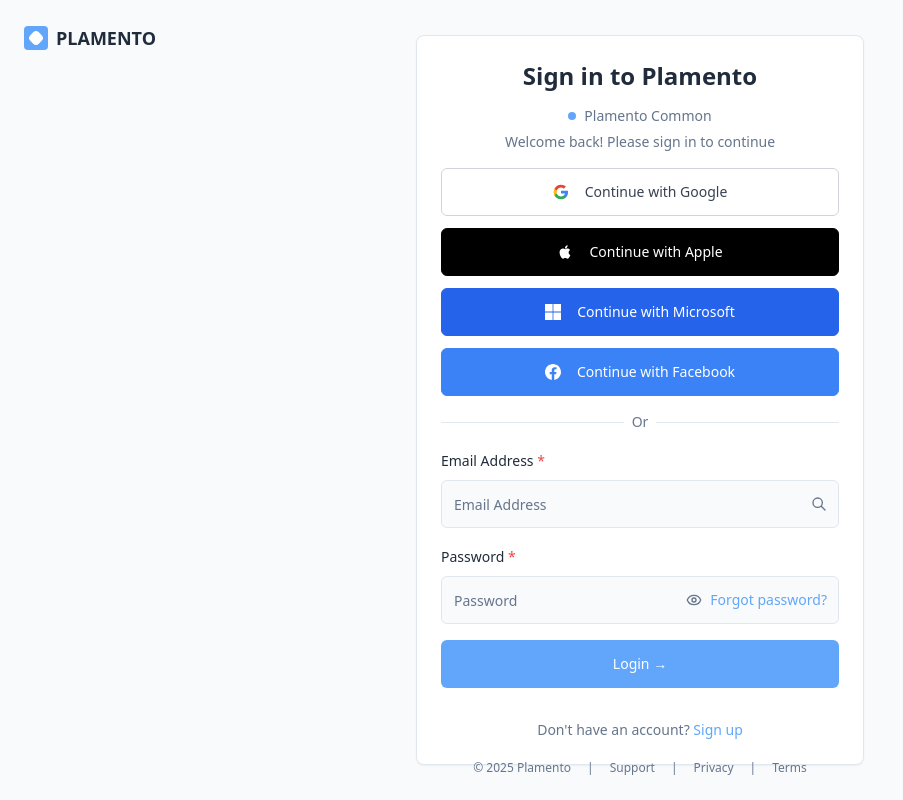
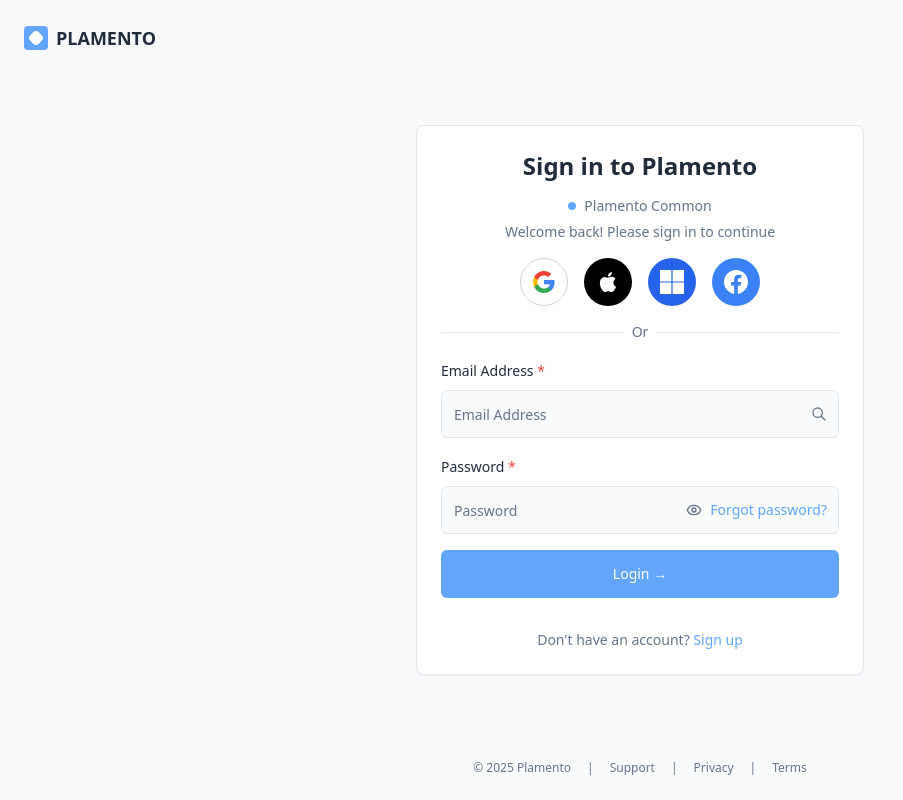
Before and after one commit to MalaiarasuGRaj/plamento-sign-in, a React (Vite) app: page / in a window 1280 px wide. Shown: the whole page, without its empty margins (0-903 px from the left). Built offline with nearby package versions, Linux system fonts and the light colour scheme.

Commit message:
Refactor login options display
Display login options side by side with circular icons.

```diff
--- a/src/components/LoginPage.tsx
+++ b/src/components/LoginPage.tsx
@@ -42,11 +42,14 @@ const LoginPage = () => {
         </CardHeader>
 
         <CardContent className="space-y-4">
-          {/* Social Sign In Buttons */}
-          <div className="space-y-3">
-            {/* Google Sign In Button */}
-            <Button variant="google" className="w-full h-12" type="button">
-              <svg className="w-5 h-5 mr-2" viewBox="0 0 24 24">
+          {/* Social Sign In Icons */}
+          <div className="flex justify-center gap-4">
+            {/* Google Sign In */}
+            <button
+              type="button"
+              className="w-12 h-12 rounded-full bg-white border border-gray-300 hover:bg-gray-50 flex items-center justify-center transition-colors"
+            >
+              <svg className="w-6 h-6" viewBox="0 0 24 24">
                 <path
                   fill="#4285f4"
                   d="M22.56 12.25c0-.78-.07-1.53-.2-2.25H12v4.26h5.92c-.26 1.37-1.04 2.53-2.21 3.31v2.77h3.57c2.08-1.92 3.28-4.74 3.28-8.09z"
@@ -64,32 +67,37 @@ const LoginPage = () => {
                   d="M12 5.38c1.62 0 3.06.56 4.21 1.64l3.15-3.15C17.45 2.09 14.97 1 12 1 7.7 1 3.99 3.47 2.18 7.07l3.66 2.84c.87-2.6 3.3-4.53 6.16-4.53z"
                 />
               </svg>
-              Continue with Google
-            </Button>
+            </button>
 
-            {/* Apple Sign In Button */}
-            <Button variant="outline" className="w-full h-12 bg-black text-white hover:bg-gray-800 border-black" type="button">
-              <svg className="w-5 h-5 mr-2" viewBox="0 0 24 24" fill="currentColor">
+            {/* Apple Sign In */}
+            <button
+              type="button"
+              className="w-12 h-12 rounded-full bg-black hover:bg-gray-800 flex items-center justify-center transition-colors"
+            >
+              <svg className="w-6 h-6 text-white" viewBox="0 0 24 24" fill="currentColor">
                 <path d="M18.71 19.5c-.83 1.24-1.71 2.45-3.05 2.47-1.34.03-1.77-.79-3.29-.79-1.53 0-2 .77-3.27.82-1.31.05-2.3-1.32-3.14-2.53C4.25 17 2.94 12.45 4.7 9.39c.87-1.52 2.43-2.48 4.12-2.51 1.28-.02 2.5.87 3.29.87.78 0 2.26-1.07 3.81-.91.65.03 2.47.26 3.64 1.98-.09.06-2.17 1.28-2.15 3.81.03 3.02 2.65 4.03 2.68 4.04-.03.07-.42 1.44-1.38 2.83M13 3.5c.73-.83 1.94-1.46 2.94-1.5.13 1.17-.34 2.35-1.04 3.19-.69.85-1.83 1.51-2.95 1.42-.15-1.15.41-2.35 1.05-3.11z"/>
               </svg>
-              Continue with Apple
-            </Button>
+            </button>
 
-            {/* Microsoft Sign In Button */}
-            <Button variant="outline" className="w-full h-12 bg-blue-600 text-white hover:bg-blue-700 border-blue-600" type="button">
-              <svg className="w-5 h-5 mr-2" viewBox="0 0 24 24" fill="currentColor">
+            {/* Microsoft Sign In */}
+            <button
+              type="button"
+              className="w-12 h-12 rounded-full bg-blue-600 hover:bg-blue-700 flex items-center justify-center transition-colors"
+            >
+              <svg className="w-6 h-6 text-white" viewBox="0 0 24 24" fill="currentColor">
                 <path d="M11.4 24H0V12.6h11.4V24zM24 24H12.6V12.6H24V24zM11.4 11.4H0V0h11.4v11.4zM24 11.4H12.6V0H24v11.4z"/>
               </svg>
-              Continue with Microsoft
-            </Button>
+            </button>
 
-            {/* Facebook Sign In Button */}
-            <Button variant="outline" className="w-full h-12 bg-blue-500 text-white hover:bg-blue-600 border-blue-500" type="button">
-              <svg className="w-5 h-5 mr-2" viewBox="0 0 24 24" fill="currentColor">
+            {/* Facebook Sign In */}
+            <button
+              type="button"
+              className="w-12 h-12 rounded-full bg-blue-500 hover:bg-blue-600 flex items-center justify-center transition-colors"
+            >
+              <svg className="w-6 h-6 text-white" viewBox="0 0 24 24" fill="currentColor">
                 <path d="M24 12.073c0-6.627-5.373-12-12-12s-12 5.373-12 12c0 5.99 4.388 10.954 10.125 11.854v-8.385H7.078v-3.47h3.047V9.43c0-3.007 1.792-4.669 4.533-4.669 1.312 0 2.686.235 2.686.235v2.953H15.83c-1.491 0-1.956.925-1.956 1.874v2.25h3.328l-.532 3.47h-2.796v8.385C19.612 23.027 24 18.062 24 12.073z"/>
               </svg>
-              Continue with Facebook
-            </Button>
+            </button>
           </div>
 
           {/* Divider */}
```
